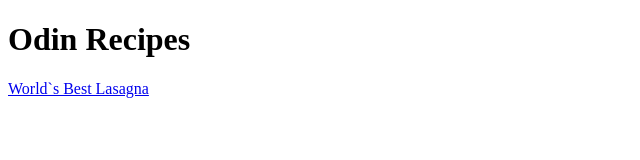
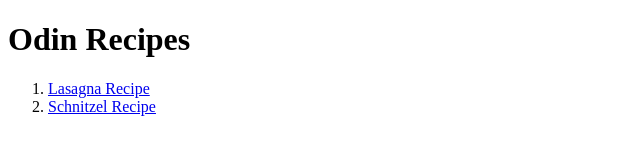
Before and after one commit to CodeWithNas/odin-recipes, a plain HTML site: page index.html in a window 1280 px wide. Shown: the whole page, without its empty margins (0-640 px from the left). Drawn offline with Linux system fonts and the light colour scheme.

Commit message:
Add the Schnitzel Link

```diff
--- a/index.html
+++ b/index.html
@@ -6,6 +6,10 @@
 </head>
 <body>
     <h1>Odin Recipes</h1>
-    <a href="recipes/lasagna.html">World`s Best Lasagna</a>
+    <ol>
+        <li><a href="./recipes/lasagna.html">Lasagna Recipe</a></li>
+        <li><a href="./recipes/schnitzel.html">Schnitzel Recipe</a></li>
+    </ol>
+
 </body>
 </html>
```
